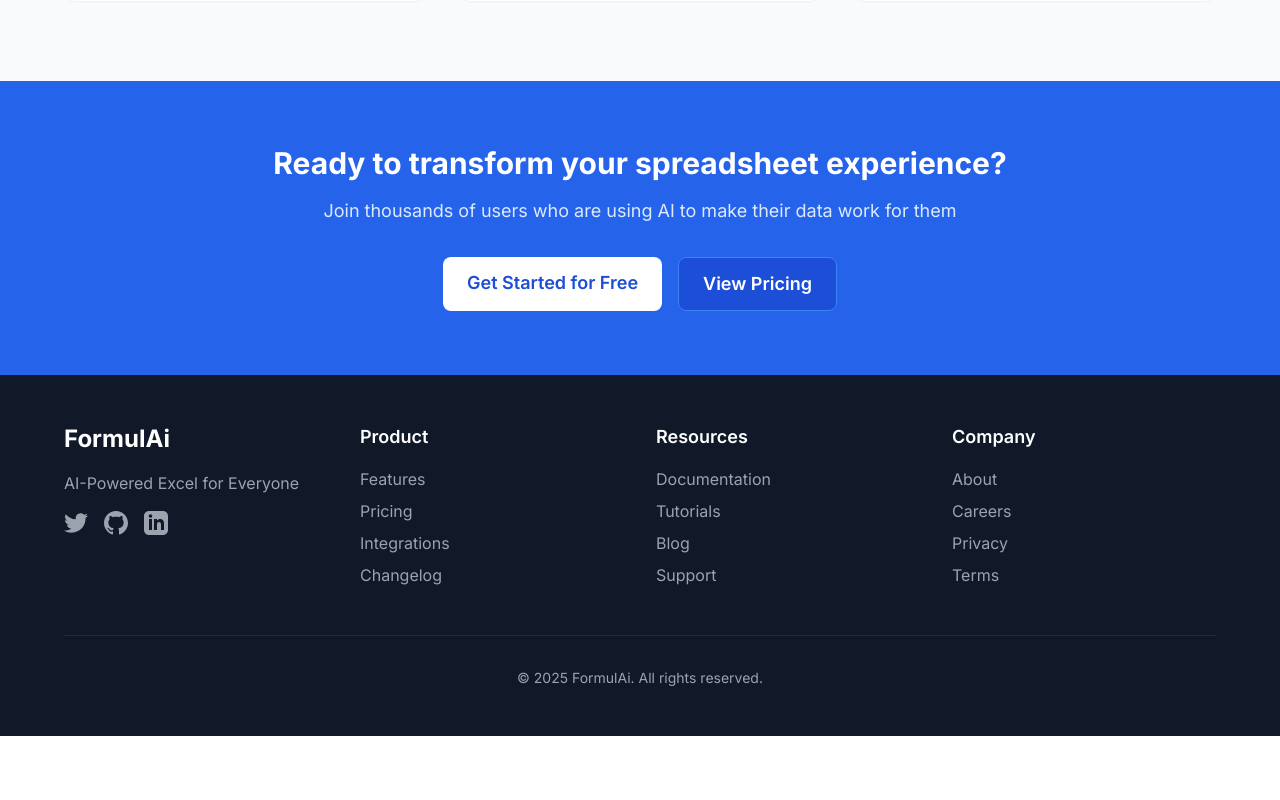
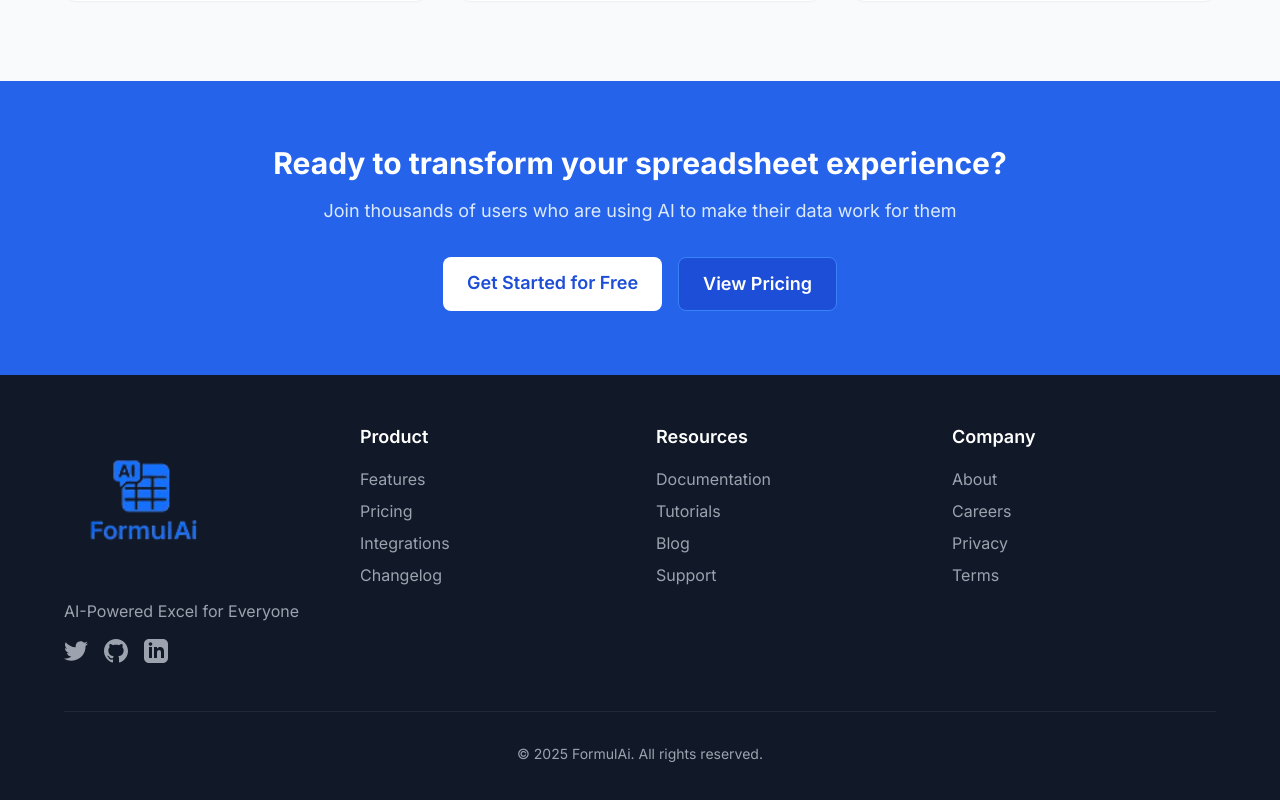
Before and after one commit to KeldrickD/FormulAi, a Next.js app: page / in a window 1280 px wide. Shown: the part 2342-3142 px from the top of the page. Before the commit the page ends 3078 px from the top, so only its background shows below. Built offline with nearby package versions, Linux system fonts and the light colour scheme.

Commit message:
feat: replace text logo with image logo across the application

```diff
--- a/src/app/auth/signin/page.tsx
+++ b/src/app/auth/signin/page.tsx
@@ -6,6 +6,9 @@ import Image from "next/image";
 import Link from "next/link";
 import { useRouter, useSearchParams } from "next/navigation";
 import { Suspense } from "react";
+import { getServerSession } from "next-auth";
+import { redirect } from "next/navigation";
+import { authOptions } from "@/app/api/auth/[...nextauth]/route";
 
 // Component that uses useSearchParams
 function SignInForm() {
@@ -91,9 +94,16 @@ export default function SignIn() {
       <div className="w-full max-w-md">
         <div className="text-center mb-8">
           <Link href="/">
-            <h2 className="text-3xl font-bold text-blue-600">FormulAi</h2>
+            <Image
+              src="/images/logo.png"
+              alt="FormulAi Logo"
+              width={180}
+              height={65}
+              className="mx-auto"
+              priority
+            />
           </Link>
-          <p className="mt-2 text-gray-600">
+          <p className="mt-4 text-gray-600">
             Connect your Google account to get started
           </p>
         </div>
--- a/src/app/dashboard/page.tsx
+++ b/src/app/dashboard/page.tsx
@@ -14,6 +14,7 @@ import TeamCollaboration from "@/components/TeamCollaboration";
 import { Toaster, showToast } from "@/components/Toast";
 import WhatsNew from "@/components/WhatsNew";
 import { Suspense } from "react";
+import Image from "next/image";
 
 // Main dashboard content that uses useSearchParams
 function DashboardContent() {
@@ -425,7 +426,15 @@ export default function Dashboard() {
       {/* Header */}
       <header className="bg-white shadow-sm">
         <div className="max-w-7xl mx-auto px-4 py-4 sm:px-6 lg:px-8 flex flex-col sm:flex-row justify-between items-center">
-          <Link href="/" className="font-bold text-2xl text-blue-600 mb-4 sm:mb-0">FormulAi</Link>
+          <Link href="/" className="mb-4 sm:mb-0">
+            <Image
+              src="/images/logo.png"
+              alt="FormulAi Logo"
+              width={140}
+              height={50}
+              priority
+            />
+          </Link>
           <div className="flex items-center gap-4">
             <WhatsNew />
             <div className="text-sm text-gray-600">
--- a/src/app/page.tsx
+++ b/src/app/page.tsx
@@ -204,7 +204,14 @@ export default function Home() {
         <div className="max-w-6xl mx-auto">
           <div className="grid grid-cols-1 md:grid-cols-4 gap-8">
             <div>
-              <h3 className="text-2xl font-bold mb-4">FormulAi</h3>
+              <Image
+                src="/images/logo.png"
+                alt="FormulAi Logo"
+                width={160}
+                height={60}
+                className="mb-4"
+                priority
+              />
               <p className="text-gray-400 mb-4">AI-Powered Excel for Everyone</p>
               <div className="flex space-x-4">
                 <a href="#" className="text-gray-400 hover:text-white transition-colors">
```
Also changed, not shown: public/images/logo.png (added).
